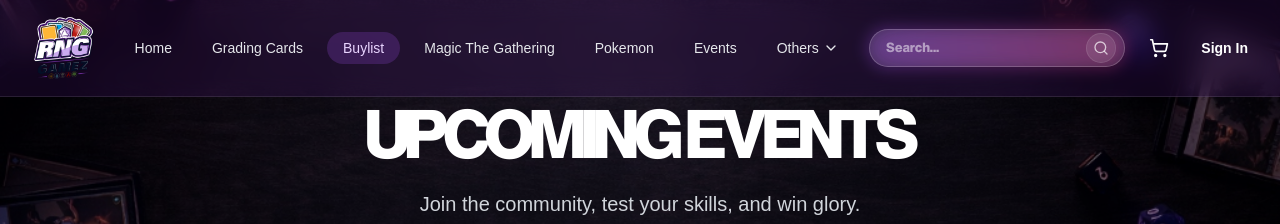
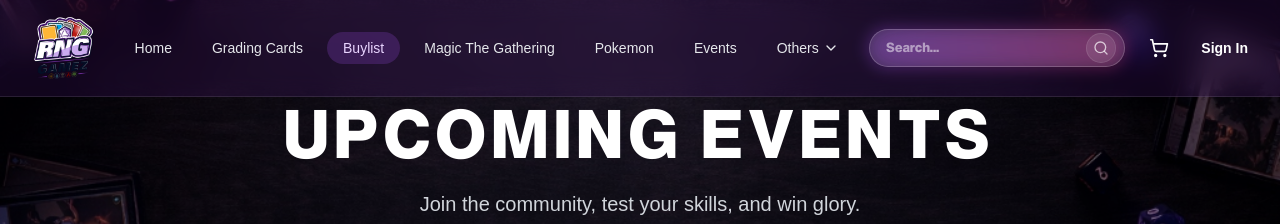
Before and after one commit to SadidSD/RNG-Gamez-Shop, a Next.js app: page /events in a window 1280 px wide. Shown: the top 224 px of the page. Built offline with nearby package versions, Linux system fonts and the light colour scheme; no server answers.

Commit message:
Fix spacing

```diff
--- a/app/(main)/events/page.tsx
+++ b/app/(main)/events/page.tsx
@@ -80,7 +80,7 @@
                     <motion.h1
                         initial={{ opacity: 0, y: 20 }}
                         animate={{ opacity: 1, y: 0 }}
-                        className="text-5xl md:text-7xl font-bold text-white tracking-tighter"
+                        className="text-5xl md:text-7xl font-bold text-white tracking-widest"
                         style={{ fontFamily: 'Europa Grotesk SH' }}
                     >
                         UPCOMING EVENTS
```
